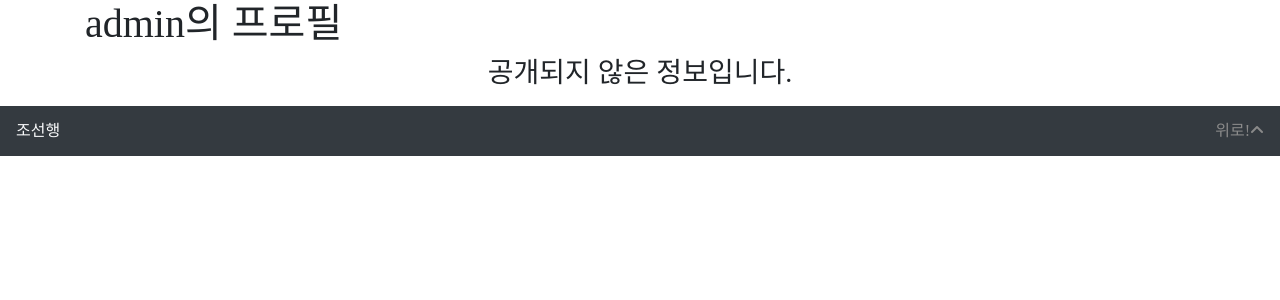
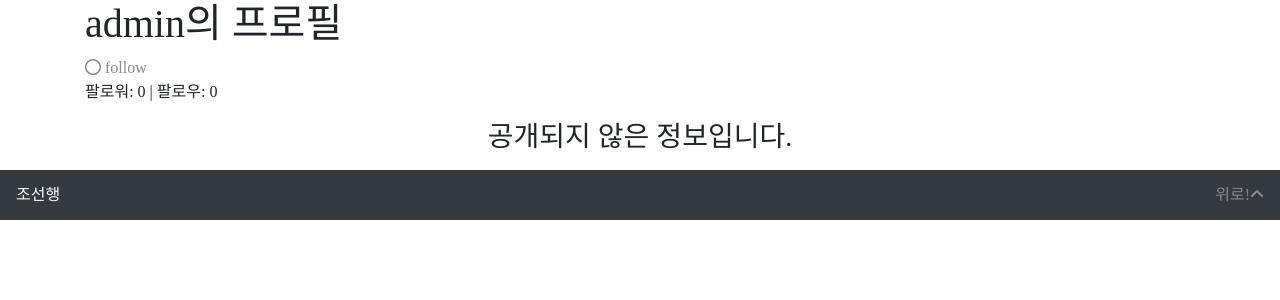
Before and after one commit to milknsoda/django-crud, a Django app: page /accounts/4/profile/ in a window 1280 px wide. Shown: the part 56-356 px from the top of the page. Run offline with Django 3.2, Linux system fonts and the light colour scheme; data comes from the database, SQL or seed files in the repository; both versions use the stored data as it was after the commit; some libraries are stand-ins or nearby versions; some web fonts are replaced.

Commit message:
Follow & Following

```diff
--- a/accounts/models.py
+++ b/accounts/models.py
@@ -1,6 +1,7 @@
 from django.db import models
 from django.contrib.auth.models import AbstractUser
+from django.conf import settings
 # Create your models here.
 
 class User(AbstractUser):
-    pass
+    followers = models.ManyToManyField(settings.AUTH_USER_MODEL, related_name='followings', blank=True)
--- a/accounts/templates/accounts/profile.html
+++ b/accounts/templates/accounts/profile.html
@@ -3,6 +3,18 @@
 
 {% block body %}
 <h1>{{ user_profile.username }}의 프로필</h1>
+{% comment %} 쿼리를 던지는 일을 줄이기 위한 방법 with {% endcomment %}
+{% with user_profile.followings.all as followings %}
+  {% if user != user_profile %}
+      {% if user in followings %}
+        <a href="{% url 'accounts:follow' user_profile.pk %}"><i class="far fa-check-circle"></i> unfollow</a>
+      {% else %}
+        <a href="{% url 'accounts:follow' user_profile.pk %}"><i class="far fa-circle"></i> follow</a>
+      {% endif %}
+  {% endif %}
+
+<p>팔로워: {{ followings|length }} | 팔로우: {{ user_profile.followers.count }}</p>
+{% endwith %}
 {% if user == user_profile %}
 <div class="container">
   <h2>작성한 글 목록 <sub>({{ user_profile.article_set.count }})</sub></h2>
--- a/accounts/urls.py
+++ b/accounts/urls.py
@@ -11,4 +11,5 @@ urlpatterns = [
     path('info/', views.info, name='info'),
     path('password/', views.password_change, name='password_change'),
     path('<int:account_pk>/profile/', views.profile, name='profile'),
+    path('<int:account_pk>/follow', views.follow, name='follow'),
 ]
--- a/accounts/views.py
+++ b/accounts/views.py
@@ -7,9 +7,10 @@ from django.contrib.auth.decorators import login_required
 from django.contrib.auth import get_user_model
 
 from .forms import CustomUserCreationForm
+from .forms import CustomUserChangeForm
+
 from IPython import embed
 
-from .forms import CustomUserChangeForm
 
 # Create your views here.
 def signup(request):
@@ -90,3 +91,14 @@ def profile(request, account_pk):
         'user_profile': user
     }
     return render(request, 'accounts/profile.html', context)
+
+def follow(request, account_pk):
+    User = get_user_model()
+    user_profile = get_object_or_404(User, pk=account_pk)
+    # 프로필 주인을 팔로우 한 적이 있으면,
+    if user_profile in request.user.followers.all():
+        request.user.followers.remove(user_profile)
+    # 프로필 주인을 팔로우 하지 않았으면
+    else:
+        request.user.followers.add(user_profile)
+    return redirect('accounts:profile', account_pk)
```
Also changed, not shown: accounts/migrations/0002_user_followers.py (added), db.sqlite3.
